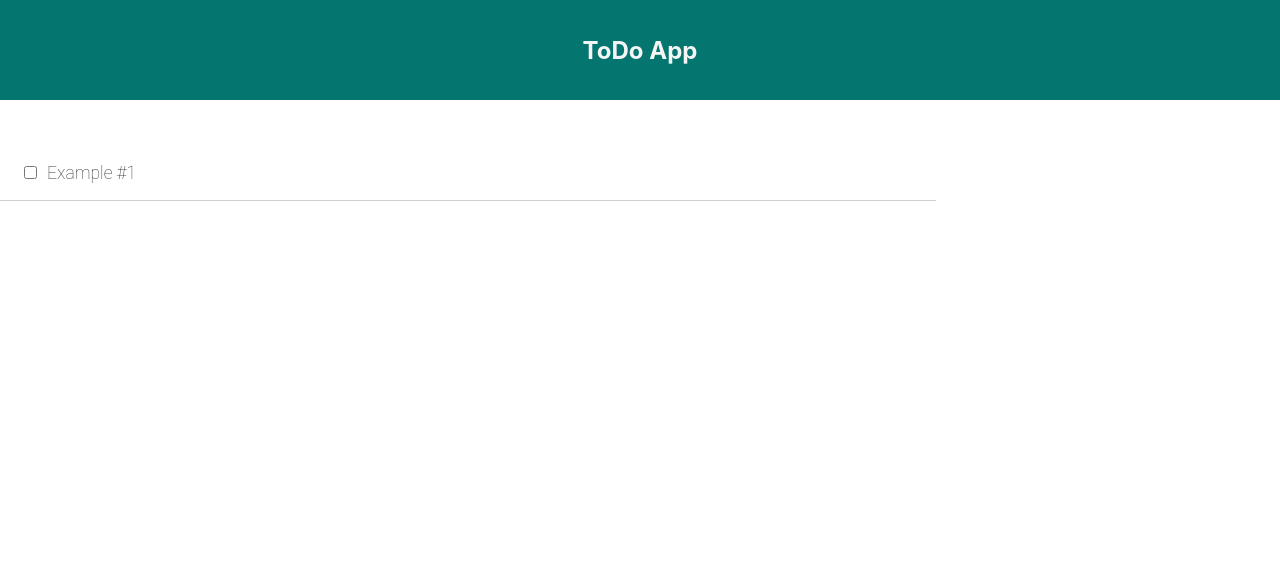
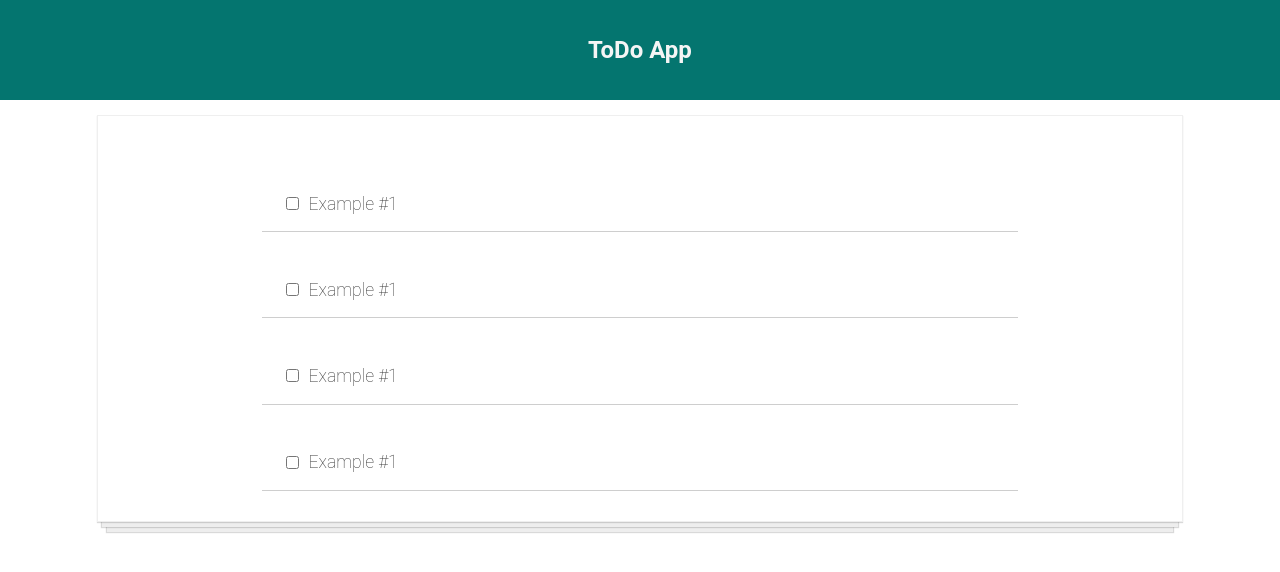
Before and after one commit to shclarke007/todo-app, a React (Create React App) app: page / in a window 1280 px wide. Shown: the top 572 px of the page. Built offline with nearby package versions, Linux system fonts and the light colour scheme; the HTML template or start-up script is replaced by a standard one.

Commit message:
added universal styles to App.css - removed repeating syles fromNavBar and ToDo components

```diff
--- /dev/null
+++ b/src/App.css
@@ -0,0 +1,26 @@
+body {
+  font-family: Roboto, sans-serif;
+  margin: 0;
+}
+
+.todo-list {
+  background-color: white;
+  margin: auto;
+  width: 80%;
+  display: flex;
+  flex-direction: column;
+  align-items: center;
+  border: 1px solid #efefef;
+  box-shadow:
+  /* The top layer shadow */
+      0 1px 1px rgba(0,0,0,0.15),
+          /* The second layer */
+      0 10px 0 -5px #eee,
+          /* The second layer shadow */
+      0 10px 1px -4px rgba(0,0,0,0.15),
+          /* The third layer */
+      0 20px 0 -10px #eee,
+          /* The third layer shadow */
+      0 20px 1px -9px rgba(0,0,0,0.15);
+  padding: 30px;
+}
--- a/src/App.js
+++ b/src/App.js
@@ -1,13 +1,20 @@
 import React from 'react'
 
 import NavBar from './components/navbar/NavBar'
-import ToDo from './components/todo/ToDo';
+import ToDo from './components/todo/ToDo'
+import './App.css'
 
 const App =()=>{
   return (
     <div>
       <NavBar />
-      <ToDo />
+      <div className='todo-list'>
+        <ToDo />
+        <ToDo />
+        <ToDo />
+        <ToDo />
+      </div>
+
     </div>
   );
 }
--- a/src/components/navbar/NavBar.css
+++ b/src/components/navbar/NavBar.css
@@ -1,8 +1,3 @@
-body{
-  margin: 0;
-  font-family: -apple-system, BlinkMacSystemFont, 'Segoe UI', Roboto, Oxygen, Ubuntu, Cantarell, 'Open Sans', 'Helvetica Neue', sans-serif;
-}
-
 .nav_bar{
   display: flex;
   justify-content: center;
--- a/src/components/todo/ToDo.css
+++ b/src/components/todo/ToDo.css
@@ -5,7 +5,6 @@
   padding: 30px 20px 0;
   width: 70%;
   border-bottom: 1px solid #cecece;
-  font-family: Roboto, sans-serif;
   font-weight: 100;
   font-size: 1.1em;
   color: #333333;
```
